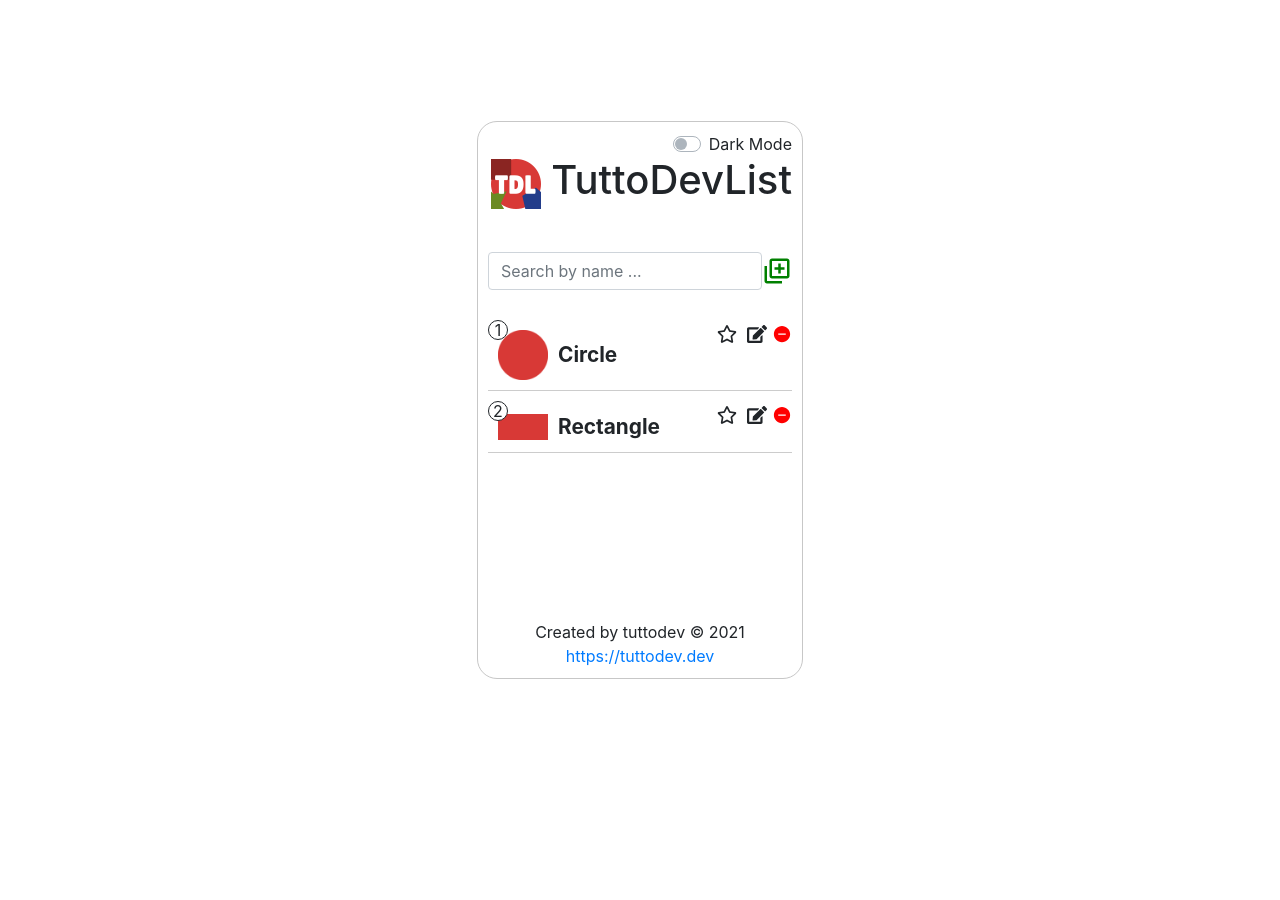
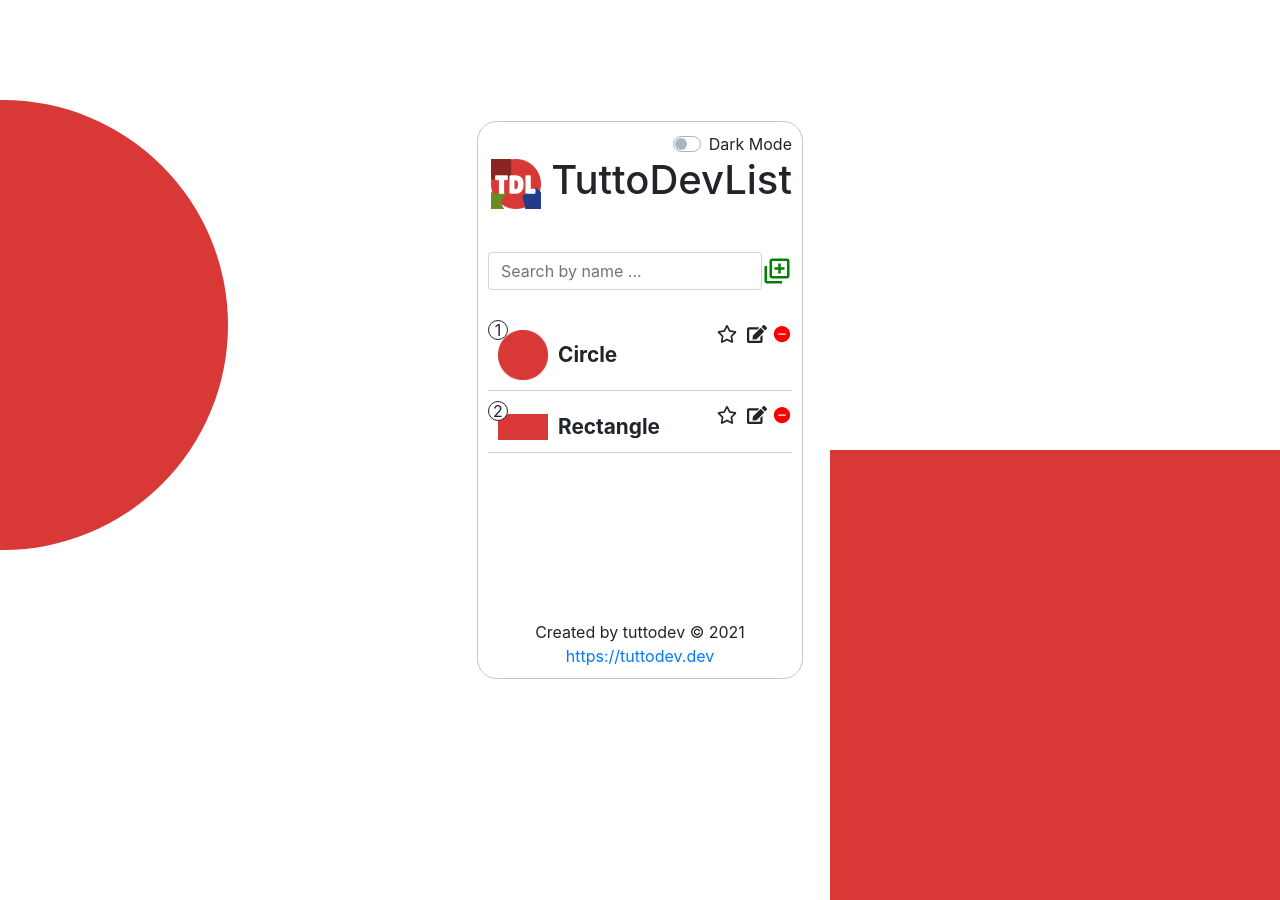
Before and after one commit to juansebastian2426/tuttodevlist, a React (Create React App) app: page / in a window 1280 px wide. Before the commit the page ends 800 px from the top, so only its background shows below. Built offline with nearby package versions, Linux system fonts and the light colour scheme.

Commit message:
bg finished

```diff
--- a/src/App.css
+++ b/src/App.css
@@ -1,6 +1,7 @@
 body {
   font-family: 'Poppins', sans-serif;
   height:100vh;
+  z-index: 2;
 }
 * {
   margin:0;
@@ -16,6 +17,36 @@ body {
   height: 100%;
 }
 
+body::before {
+  content: '';
+  display: block;
+  border-radius: 50%;
+  width: 450px;
+  height: 450px;
+  background-size: contain;
+  position: absolute;
+  top: 100px;
+  left: -222px;
+  z-index: 1;
+  background: #d83936;
+}
+
+
+@media (min-width: 1000px) {
+  body::after {
+    content: '';
+    display: block;
+    width: 450px;
+    height: 450px;
+    background-size: contain;
+    position: absolute;
+    bottom: -100px;
+    right: 0;
+    z-index: 1;
+    background: #d83936;
+  }
+}
+
 .app--dark-mode {
   background-color: rgb(59, 59, 59);
   color: #fff;
@@ -25,6 +56,9 @@ body {
   padding: 10px;
   border:1px solid #c7c7c7;
   border-radius: 20px;
+  background-color: #fff;
+  position: relative;
+  z-index: 5;
 }
 
 .app--dark-mode .app__inner {
```
